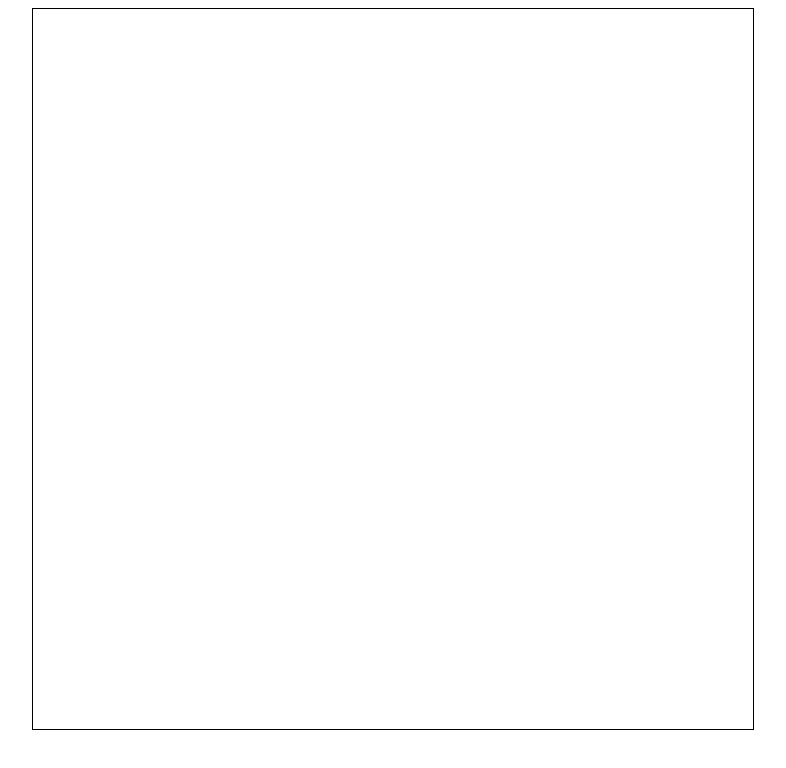
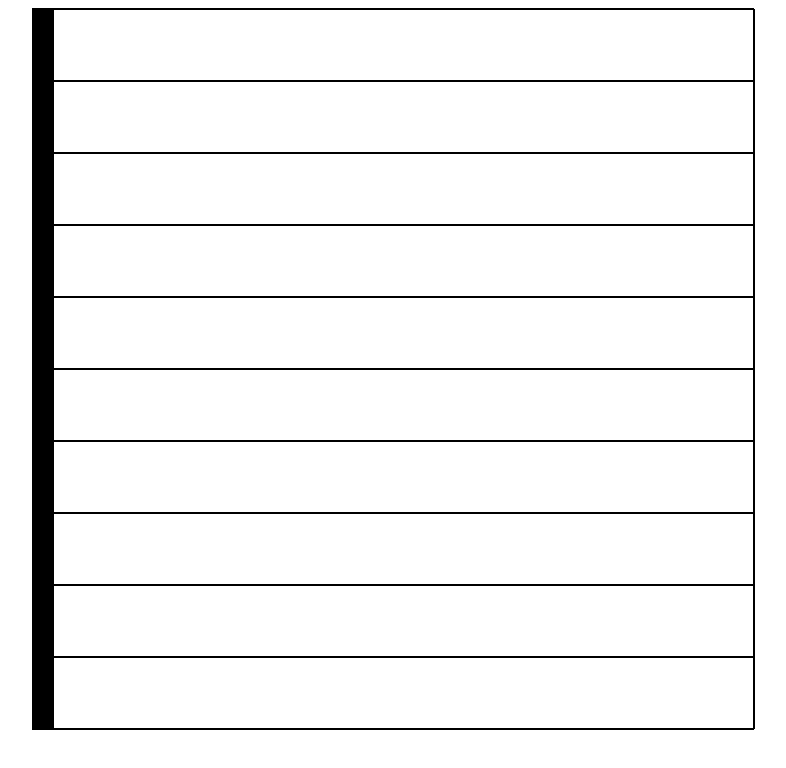
Before and after one commit to secondary-smiles/js13k-mold, a website built with Vite: page index.html in a window 1280 px wide. Shown: the whole page, without its empty margins (247-1033 px from the left). Built offline with nearby package versions, Linux system fonts and the light colour scheme.

Commit message:
Add proper Y axis spacing

```diff
--- a/src/game/board.ts
+++ b/src/game/board.ts
@@ -5,9 +5,13 @@ async function initBoard(x: number, y: number, board: HTMLDivElement) {
 async function initGrid(xnum: number, ynum: number, board: HTMLDivElement) {
     for (let y = 0; y < ynum; y++) {
         board.innerHTML += `<div class='row' id='row-${y}'><div>`;
+        let row = document.querySelector<HTMLDivElement>(`#row-${y}`)!;
+
+        row.style.height = `${board.clientHeight/ynum}px`
+
         for (let x = 0; x < xnum; x++) {
-            const row = document.querySelector(`#row-${y}`)!;
             row.innerHTML += `<div class='grid' id='grid-${x}'><div>`;
+            const grid = document.querySelector<HTMLDivElement>(`#grid-${x}`)!;
         }
     }
 }
--- a/src/style.css
+++ b/src/style.css
@@ -9,4 +9,17 @@
     height: 90vmin;
 
     border: black 1px solid;
+
+    display: flex;
+    flex-direction: column;
+
 }
+
+.row {
+    display: flex;
+    width: 100%;
+}
+
+.row, .grid {
+    border: 1px solid black;
+}
```
